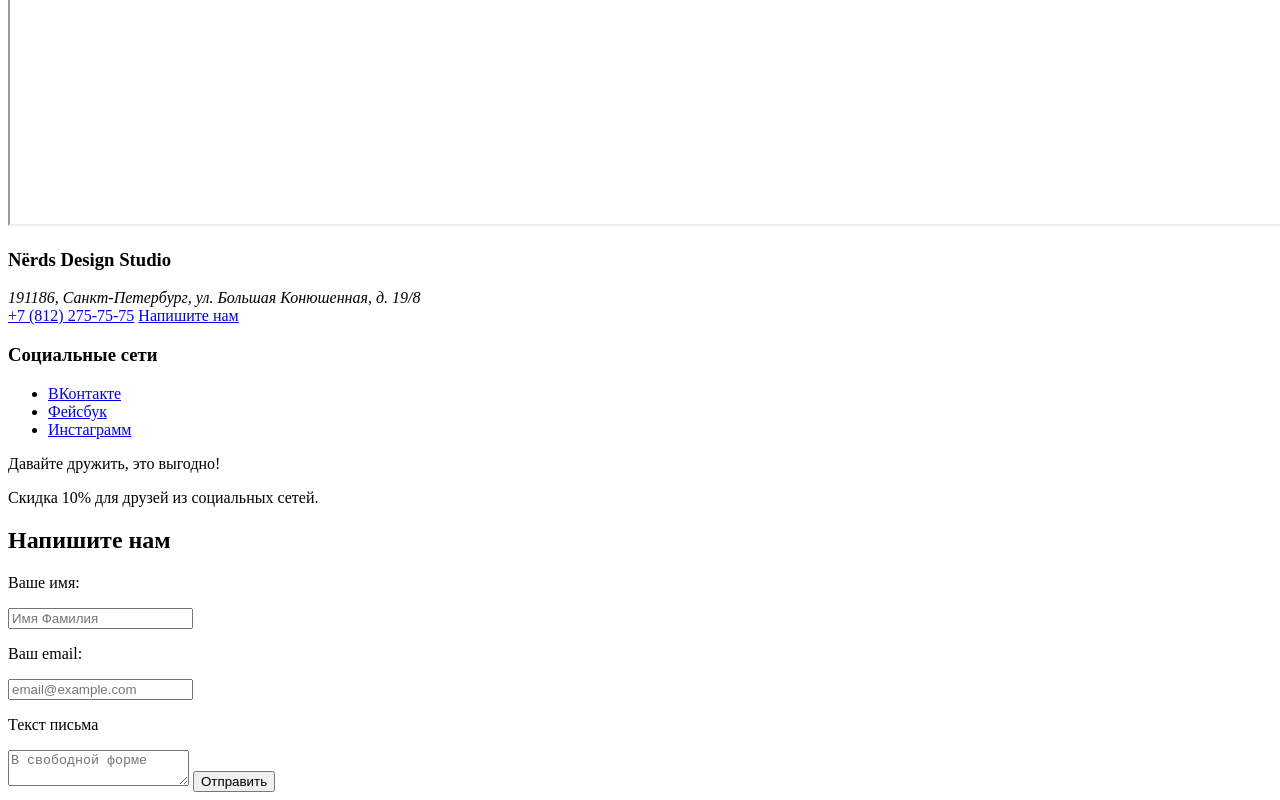
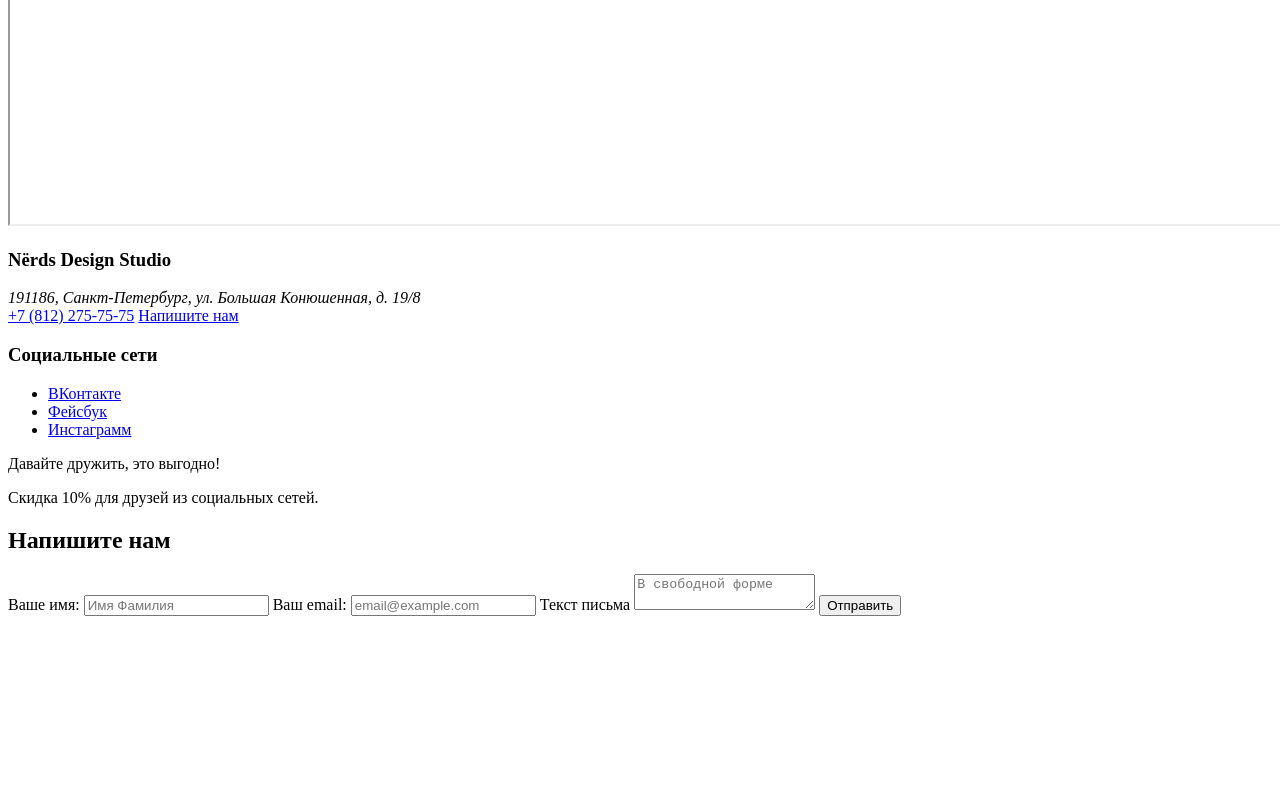
Before and after one commit to Dark7lord2012/204641-nerds-28, a plain HTML site: page catalog.html in a window 1280 px wide. Shown: the part 5781-6581 px from the top of the page. After the commit the page ends 6405 px from the top, so only its background shows below. Drawn offline with Linux system fonts and the light colour scheme.

Commit message:
убрал тег <p> в <label> в модальном блоке

```diff
--- a/catalog.html
+++ b/catalog.html
@@ -245,17 +245,17 @@
 
       <form action="https://echo.htmlacademy.ru" class="modal-callback__form">
         <label class="modal-callback__label">
-          <p>Ваше имя:</p>
+          Ваше имя:
           <input class="modal-callback__input-text" type="text" name="name" placeholder="Имя Фамилия">
         </label>
 
         <label class="modal-callback__label">
-          <p>Ваш email:</p>
+          Ваш email:
           <input class="modal-callback__input-text" type="email" name="email" placeholder="email@example.com">
         </label>
 
         <label class="modal-callback__label">
-          <p>Текст письма</p>
+          Текст письма
           <textarea class="modal-callback__textarea" name="comment" placeholder="В свободной форме"></textarea>
         </label>
 
```
Also changed, not shown: index.html (+3 -3 lines).
